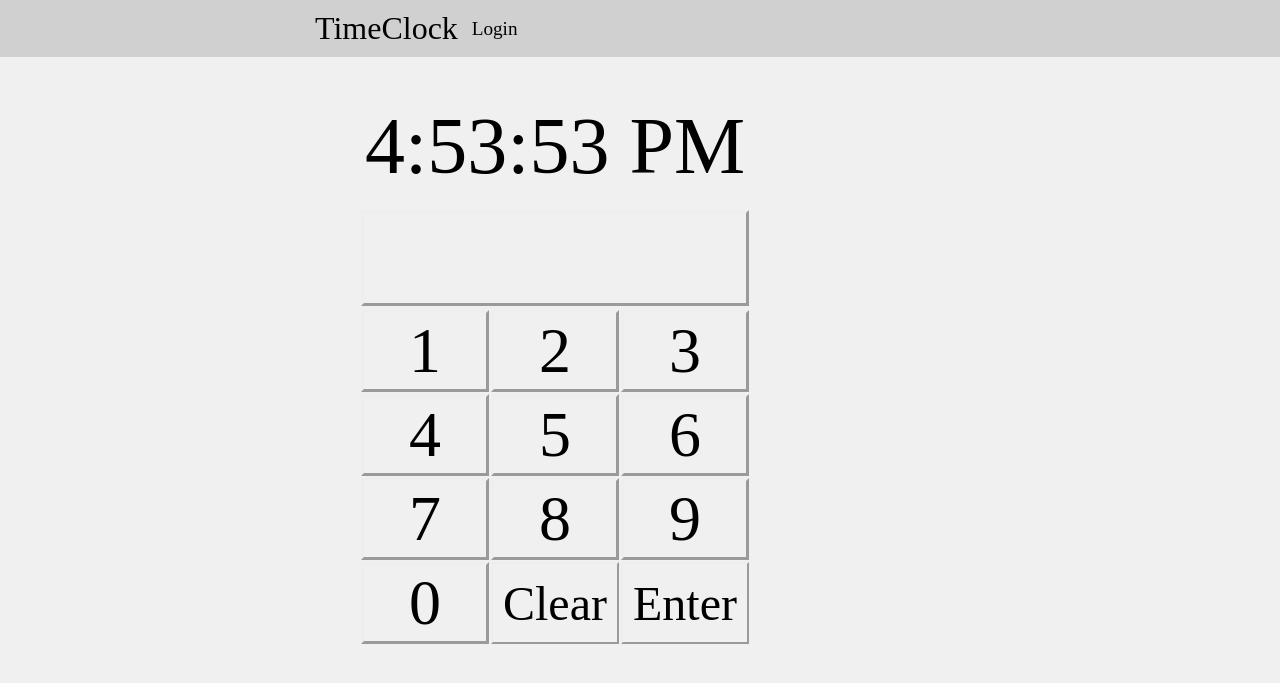
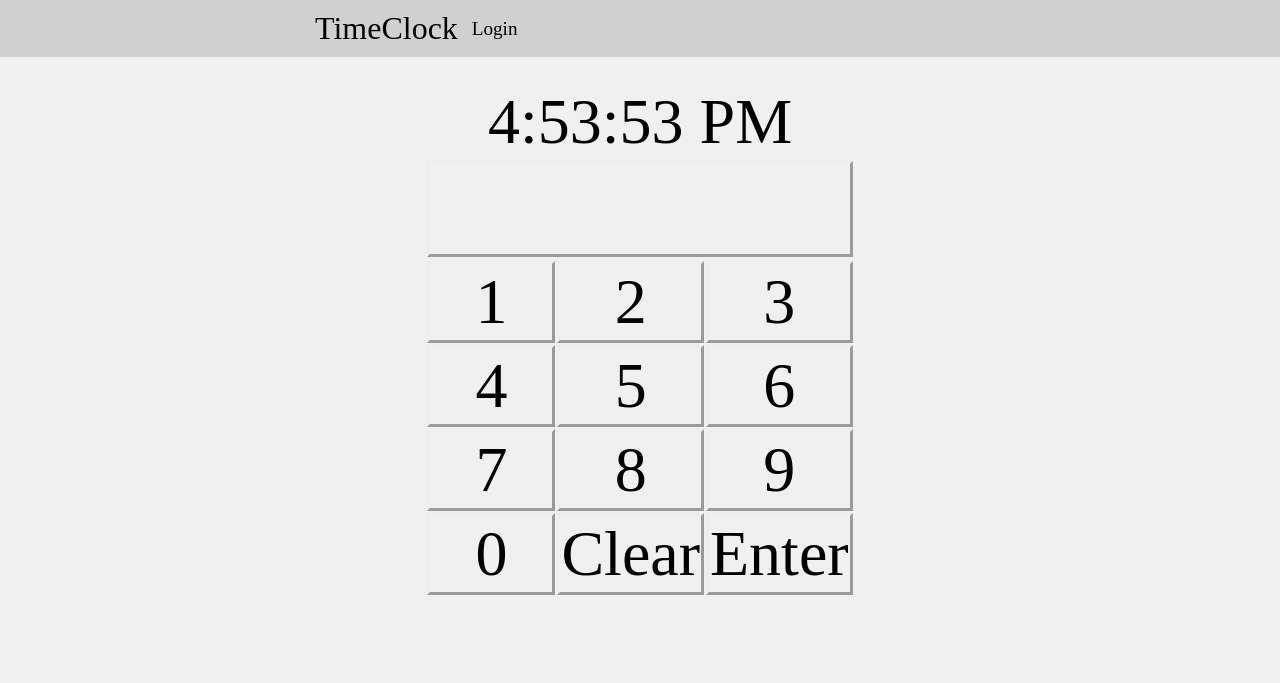
Before and after one commit to JamesLikier/timeclock, a Python web app: template templates/index.html in a window 1280 px wide. Shown: the top 683 px of the page. Run offline with Jinja, Linux system fonts and the light colour scheme; the template is opened without the code that fills it, so the values that code supplies are empty.

Commit message:
PunchClock: Changed class and macro names from TimeClock to PunchClock for uniformity. Added css for sizing on different screens.

```diff
--- a/static/timeclock.css
+++ b/static/timeclock.css
@@ -49,6 +49,18 @@ body {
         top: 1em;
         right: 1em;
     }
+    .big-clock {
+        font-size: 2em;
+    }
+    .punch-clock td {
+        font-size: 2em;
+    }
+    .numpad-clear {
+        font-size: 1em;
+    }
+    .numpad-enter {
+        font-size: 1em;
+    }
 }
 
 @media (min-width: 800px) {
@@ -70,6 +82,13 @@ body {
 
     .collapse-toggle {
         display: none;
+    }
+
+    .big-clock {
+        font-size: 4em;
+    }
+    .punch-clock td {
+        font-size: 4em;
     }
 }
 .t-fade {
@@ -188,34 +207,27 @@ form input[type="submit"] {
     margin-left: auto;
 }
 
-.timeclock {
+.punch-clock {
     width: min-content;
     text-align: center;
+    display: flex;
+    flex-direction: column;
+    align-items: center;
+    margin-left: auto;
+    margin-right: auto;
 }
-.big-clock {
-    font-size: 5em;
-    width: 6em;
-    padding: .2em;
-}
-.timeclock table {
+.punch-clock table {
     width: 100%;
 }
-.timeclock td {
-    font-size: 4em;
-    border: .05em solid;
+.punch-clock td {
+    border: 3px solid;
     border-style: outset;
     width: 2em;
-}
-.numpad-clear {
-    font-size: 3em !important;
-}
-.numpad-enter {
-    font-size: 3em !important;
 }
 .numpad-display {
     height: 1.5em;
 }
-form {
+#punch-clock-form {
     border: none;
     margin: 0px;
     padding: 0px;
--- a/templates/index.html
+++ b/templates/index.html
@@ -4,5 +4,5 @@
 {% block head %}{{ super() }}{% endblock %}
 {% block content %}
     <br>
-    {{ punchMacros.displayTimeClock() }}
+    {{ punchMacros.displayPunchClock() }}
 {% endblock %}
--- a/templates/punch_macros.html
+++ b/templates/punch_macros.html
@@ -26,8 +26,8 @@
         <input id="numpad-value" name="numpad-value" type="hidden">
     </div>
 {% endmacro %}
-{% macro displayTimeClock() %}
-    <div class="timeclock">
+{% macro displayPunchClock() %}
+    <div class="punch-clock">
         <div class="clock big-clock">00:00:00</div>
         <form id="punch-clock-form" class="mx">
             {{ displayNumPad() }}
```
